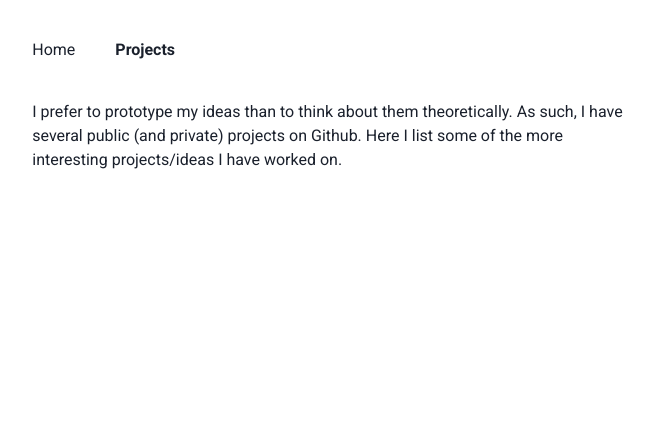
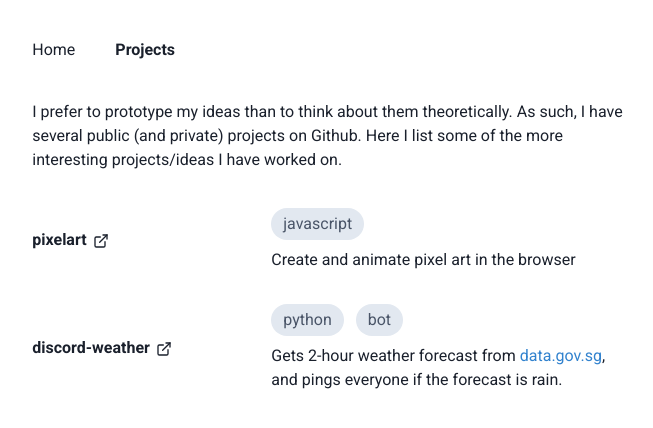
Before and after one commit to weiseng18/main, a Next.js app: page /projects in a window 1280 px wide. Shown: the top 428 px of the page, without its empty margins (309-962 px from the left). Built offline with nearby package versions, Linux system fonts and the light colour scheme.

Commit message:
feat: add pixelart and weather-bot to projects

```diff
--- a/pages/projects.js
+++ b/pages/projects.js
@@ -1,8 +1,13 @@
 import {
   Container,
   Text,
-  Flex
+  Flex,
+  Box,
+  HStack,
+  Link
 } from "@chakra-ui/react"
+
+import { ExternalLinkIcon } from "@chakra-ui/icons"
 
 import Navbar from "../components/Navbar"
 
@@ -14,10 +19,64 @@ const Projects = () => {
         flexDir="column"
         alignItems="center"
       >
-        <Text>I prefer to prototype my ideas than to think about them theoretically. As such, I have several public (and private) projects on Github. Here I list some of the more interesting projects/ideas I have worked on.</Text>
+        <Text mb="20px">I prefer to prototype my ideas than to think about them theoretically. As such, I have several public (and private) projects on Github. Here I list some of the more interesting projects/ideas I have worked on.</Text>
+
+        <Project
+          title="pixelart"
+          url="https://weiseng18.github.io/pixelart/"
+          tags={['javascript']}
+        >
+          Create and animate pixel art in the browser
+        </Project>
+
+        <Project
+          title="discord-weather"
+          url="https://github.com/weiseng18/discord-weather/"
+          tags={['python', 'bot']}
+        >
+          Gets 2-hour weather forecast from{" "}
+          <Link color="blue.500" href="https://data.gov.sg">
+            data.gov.sg
+          </Link>
+          , and pings everyone if the forecast is rain.
+        </Project>
+
       </Flex>
     </Container>
   )
 }
 
+const Project = ({ title, url, tags, children }) => {
+  return (
+    <Flex
+      my="16px"
+      width="100%"
+      justifyContent="space-between"
+      alignItems="center"
+    >
+      <Link fontWeight="700" href={url}>
+        {title} <ExternalLinkIcon mx="2px" />
+      </Link>
+      <Box width="60%">
+        <HStack spacing={3} mb="2">
+          {tags.map((item) => {
+            return (
+              <Text
+                backgroundColor="gray.200"
+                color="gray.600"
+                py="1"
+                px="3"
+                borderRadius="25px"
+              >
+                {item}
+              </Text>
+            )
+          })}
+        </HStack>
+        <Text>{children}</Text>
+      </Box>
+    </Flex>
+  )
+}
+
 export default Projects
```
